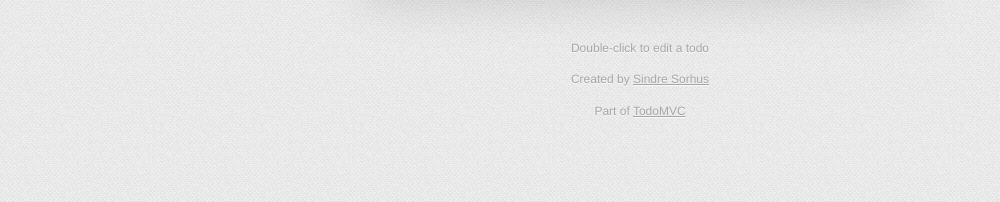
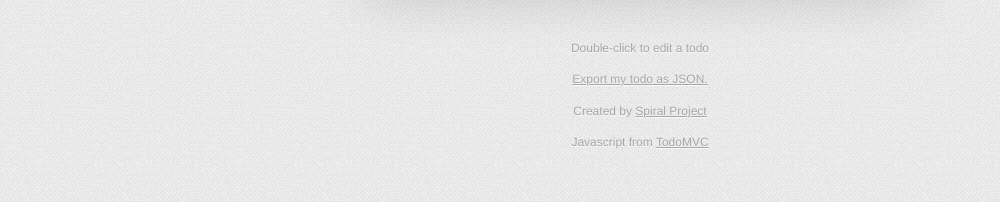
Before and after one commit to spiral-project/daybed-todo, a plain HTML site: page data/index.html in a window 1280 px wide. Shown: the part 239-441 px from the top of the page, without its empty margins (0-1000 px from the left). Drawn offline with Linux system fonts and the light colour scheme; no server answers.

Commit message:
Add a link to JSON export

```diff
--- a/data/index.html
+++ b/data/index.html
@@ -28,8 +28,9 @@
 	</section>
 	<footer id="info">
 		<p>Double-click to edit a todo</p>
-		<p>Created by <a href="http://github.com/sindresorhus">Sindre Sorhus</a></p>
-		<p>Part of <a href="http://todomvc.com">TodoMVC</a></p>
+		<p><a href="/data/todo">Export my todo as JSON.</a></p>
+		<p>Created by <a href="http://github.com/spiral-project/daybed-ui/">Spiral Project</a></p>
+		<p>Javascript from <a href="http://todomvc.com">TodoMVC</a></p>
 	</footer>
 	<script id="todo-template" type="text/x-handlebars-template">
 	{{#this}}
```
